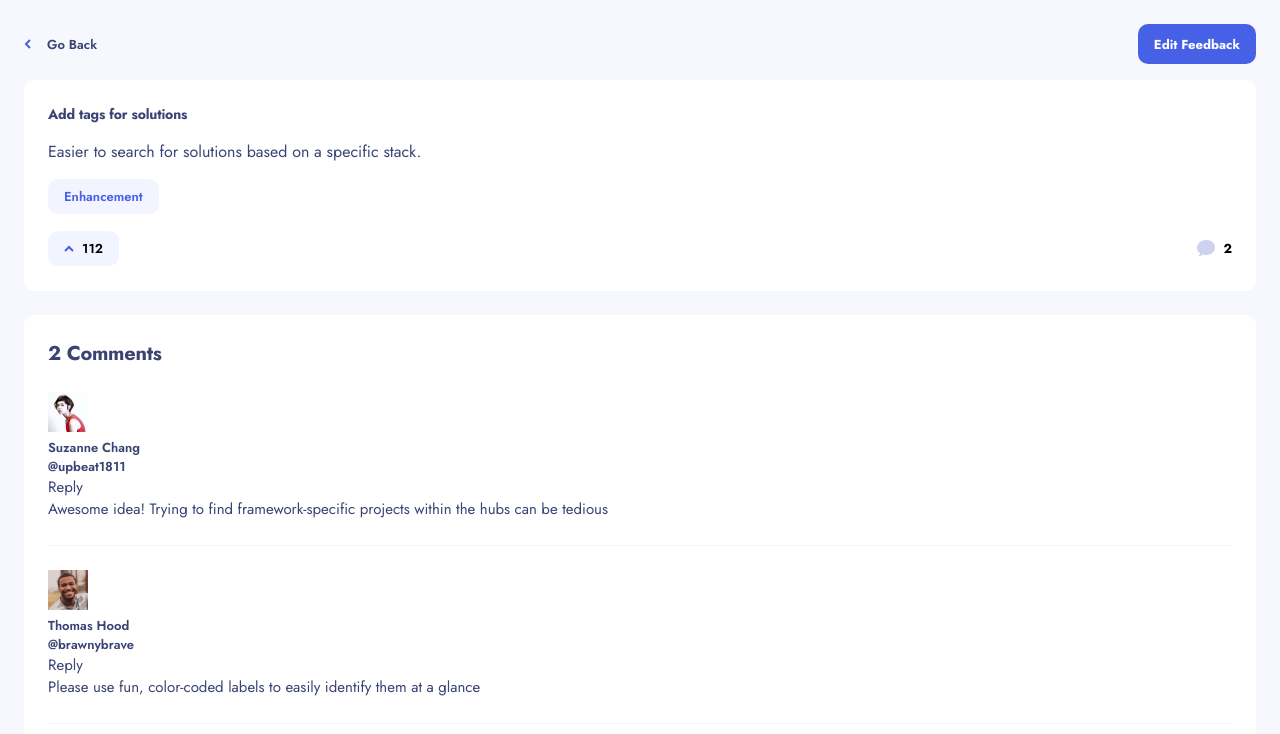
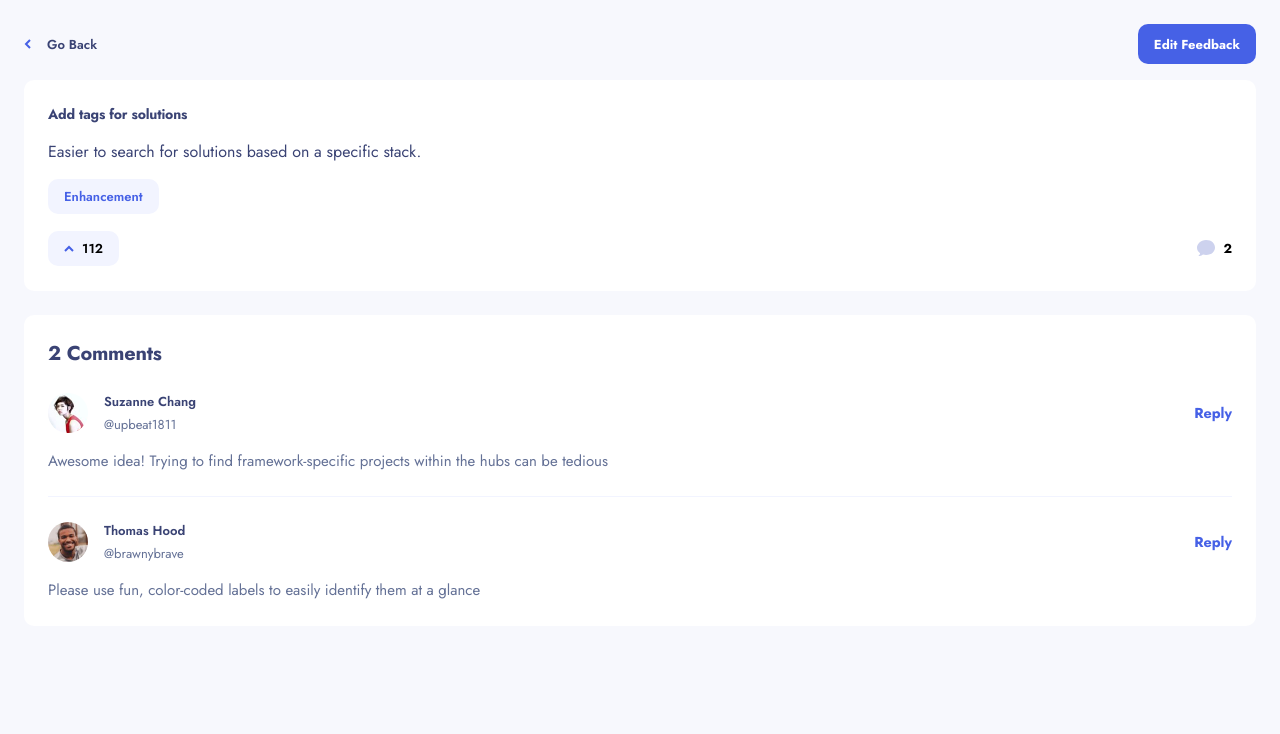
Before and after one commit to jljakin2/product-feedback-next, a Next.js app in the folder frontend/: page /suggestion/1 in a window 1280 px wide. Shown: the top 734 px of the page. Built offline with nearby package versions, Linux system fonts and the light colour scheme.

Commit message:
complete base stylings comments components

```diff
--- /dev/null
+++ b/frontend/components/Comments/CommentHeader.js
@@ -0,0 +1,54 @@
+import styled from "styled-components";
+import Image from "next/image";
+
+const CommentHeaderStyles = styled.div`
+  display: flex;
+  align-items: center;
+
+  margin-bottom: 1rem;
+
+  .image {
+    border-radius: 50%;
+  }
+
+  .contact {
+    margin-left: 1rem;
+  }
+
+  .contact p:first-child {
+    margin-bottom: 0.25rem;
+  }
+
+  .username {
+    color: var(--greyBlue);
+    font-weight: 300;
+  }
+
+  button {
+    color: var(--blue);
+    font-size: 0.9rem;
+    font-weight: 700;
+    cursor: pointer;
+
+    margin-left: auto;
+  }
+`;
+
+export default function CommentHeader({ comment }) {
+  return (
+    <CommentHeaderStyles>
+      <Image
+        className="image"
+        src={comment.user.image}
+        alt={`${comment.user.name}'s profile pic`}
+        width={40}
+        height={40}
+      />
+      <div className="contact">
+        <p className="body-3">{comment.user.name}</p>
+        <p className="body-3 username">{`@${comment.user.username}`}</p>
+      </div>
+      <button>Reply</button>
+    </CommentHeaderStyles>
+  );
+}
--- a/frontend/components/Comments/CommentItem.js
+++ b/frontend/components/Comments/CommentItem.js
@@ -1,31 +1,36 @@
 import styled from "styled-components";
-import Image from "next/image";
+
+import CommentHeader from "./CommentHeader";
+import Reply from "./Reply";
 
 const CommentItemStyles = styled.div`
-  border-bottom: 1px solid var(--grey);
+  width: 100%;
+  padding-top: 1.5rem;
 
-  width: 100%;
-  padding: 1.5rem 0;
+  &:not(:last-child) {
+    padding-bottom: 1.5rem;
+    border-bottom: 1px solid var(--grey);
+  }
+
+  .body-2 {
+    color: var(--greyBlue);
+  }
 `;
 
 export default function CommentItem({ comment }) {
   // TODO: change the Image component to be more dynamic by using cloudinary links when backend is set up
+
+  const renderedReplies =
+    comment.replies &&
+    comment.replies.map(reply => {
+      return <Reply key={reply.id} reply={reply} />;
+    });
+
   return (
     <CommentItemStyles>
-      <div className="header">
-        <Image
-          src={comment.user.image}
-          alt={`${comment.user.name}'s profile pic`}
-          width={40}
-          height={40}
-        />
-        <div>
-          <p className="body-3">{comment.user.name}</p>
-          <p className="body-3">{`@${comment.user.username}`}</p>
-        </div>
-        <p className="body-2">Reply</p>
-      </div>
+      <CommentHeader comment={comment} />
       <p className="body-2">{comment.content}</p>
+      {renderedReplies}
     </CommentItemStyles>
   );
 }
--- /dev/null
+++ b/frontend/components/Comments/Reply.js
@@ -0,0 +1,25 @@
+import styled from "styled-components";
+
+import CommentHeader from "./CommentHeader";
+
+const ReplyStyles = styled.div`
+  padding: 1.5rem 0 0 1.5rem;
+
+  span {
+    font-size: 0.9375rem;
+    color: var(--purple);
+    font-weight: 800;
+  }
+`;
+
+export default function Reply({ reply }) {
+  return (
+    <ReplyStyles>
+      <CommentHeader comment={reply} />
+      <p className="body-2">
+        <span>{`@${reply.replyingTo} `}</span>
+        {reply.content}
+      </p>
+    </ReplyStyles>
+  );
+}
```
